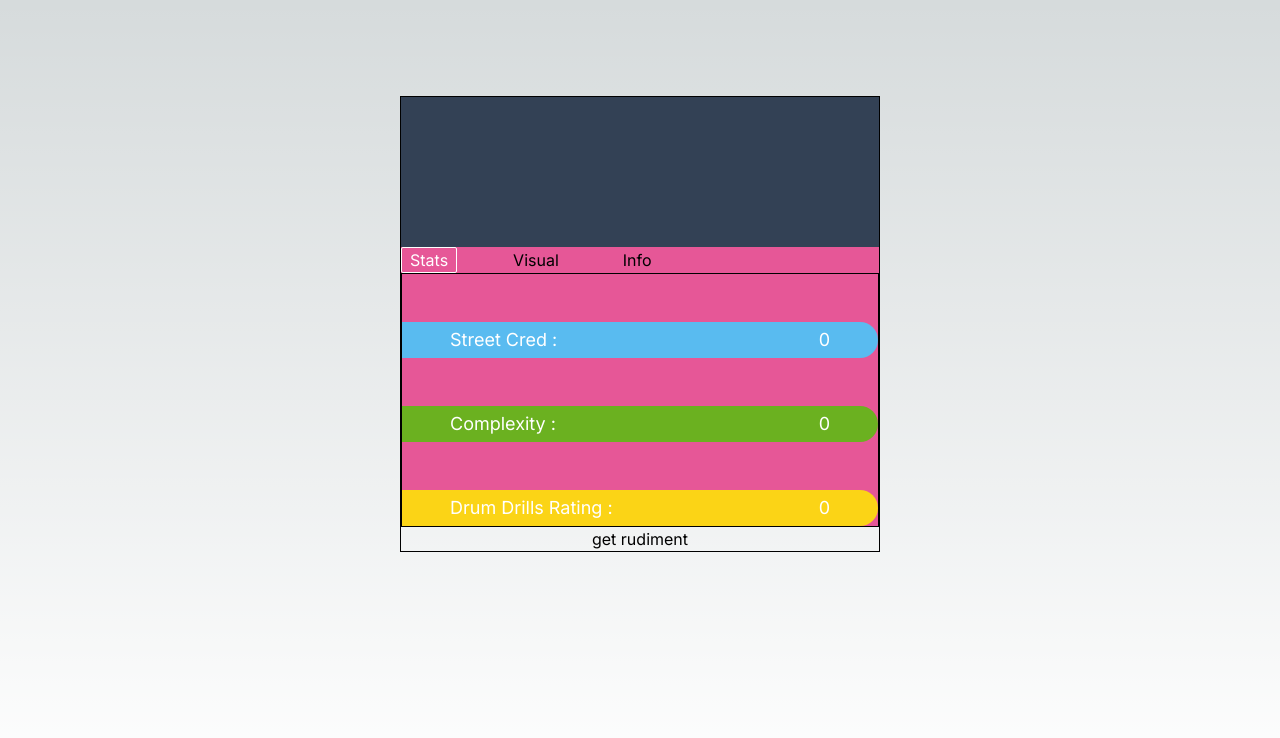
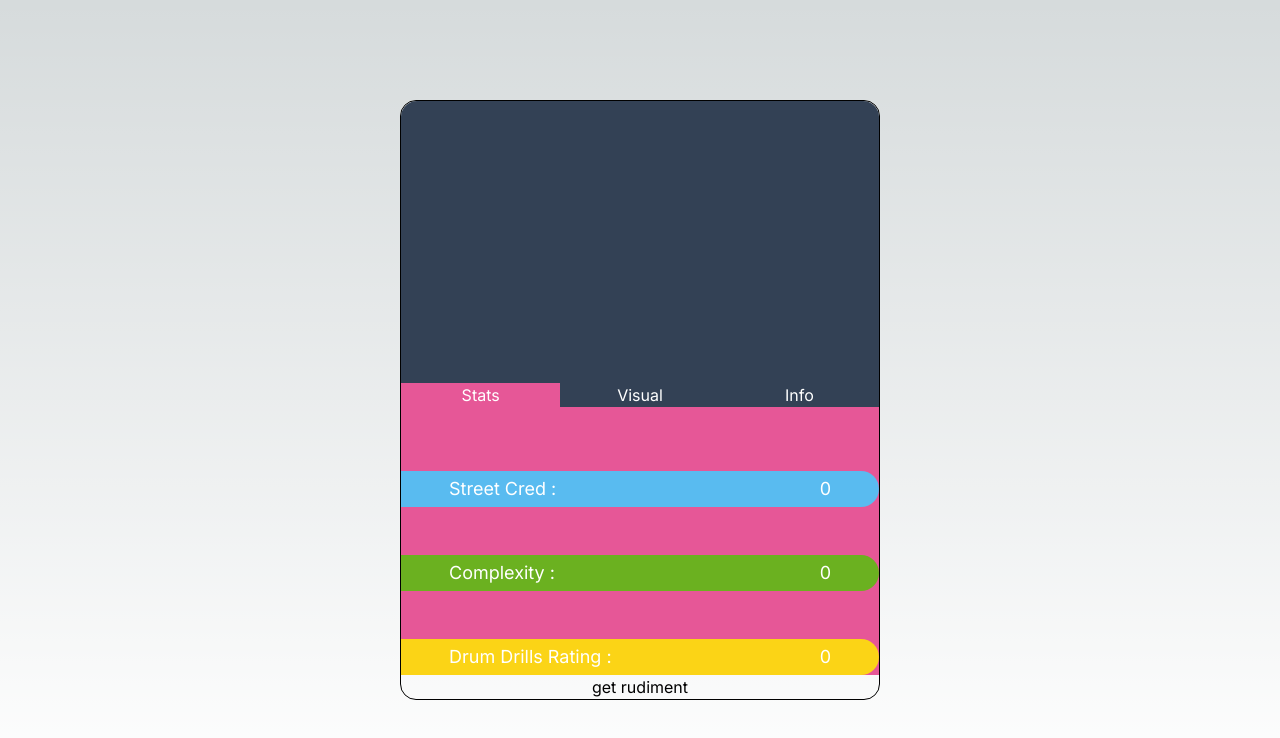
Before and after one commit to joshuablackmore/rudiment-app, a Next.js app: page / in a window 1280 px wide. Shown: the top 738 px of the page. Built offline with nearby package versions, Linux system fonts and the light colour scheme.

Commit message:
further design on Tab.List, centered card, rounded

```diff
--- a/app/components/card/index.tsx
+++ b/app/components/card/index.tsx
@@ -53,8 +53,8 @@ const Card = () => {
   };
 
   return (
-    <div className="flex flex-col min-h-[75%] w-[75%] min-w-96 max-w-[480px] border border-black ">
-      <div className="flex-1 bg-slate-700">
+    <div className="flex flex-col min-h-[75%] w-[75%] min-w-96 max-w-[480px] border border-black rounded-2xl">
+      <div className="flex-1 bg-slate-700 rounded-t-2xl">
         <h1>{displayedRudiment.name}</h1>
       </div>
       <div className="flex-1 flex bg-[#e65797]">
--- a/app/components/stats/index.tsx
+++ b/app/components/stats/index.tsx
@@ -34,14 +34,14 @@ const Stats: React.FC<RudStatsProps> = ({ rating, cred, complexity, info }) => {
   return (
     <div className="flex flex-col justify-between w-full h-full">
       <Tab.Group>
-        <Tab.List className="flex-0 space-x-12">
+        <Tab.List className="flex-0 justify-around flex">
           <Tab as={Fragment}>
             {({ selected }) => (
               <button
                 className={
                   selected
-                    ? "text-white border border-white rounded-sm px-2"
-                    : "text-black px-2"
+                    ? "text-white w-full "
+                    : "text-white w-full  bg-slate-700"
                 }
               >
                 Stats
@@ -53,8 +53,8 @@ const Stats: React.FC<RudStatsProps> = ({ rating, cred, complexity, info }) => {
               <button
                 className={
                   selected
-                    ? "text-white border border-white rounded-sm px-2"
-                    : "text-black px-2"
+                    ? "text-white  w-full"
+                    : "text-white w-full bg-slate-700"
                 }
               >
                 Visual
@@ -66,8 +66,8 @@ const Stats: React.FC<RudStatsProps> = ({ rating, cred, complexity, info }) => {
               <button
                 className={
                   selected
-                    ? "text-white border border-white rounded-sm px-2"
-                    : "text-black px-2"
+                    ? "text-white w-full"
+                    : "text-white w-full bg-slate-700"
                 }
               >
                 Info
@@ -75,7 +75,7 @@ const Stats: React.FC<RudStatsProps> = ({ rating, cred, complexity, info }) => {
             )}
           </Tab>
         </Tab.List>
-        <Tab.Panels className="border border-black flex-1">
+        <Tab.Panels className=" flex-1 flex flex-col pt-4">
           <Tab.Panel>
             <div className="mt-12 space-y-12">
               <StatItem
--- a/app/page.tsx
+++ b/app/page.tsx
@@ -3,7 +3,7 @@ import Card from "./components/card";
 
 export default function Home() {
   return (
-    <main className="flex h-screen flex-col items-center p-24">
+    <main className="flex h-screen flex-col items-center justify-center">
       <Card />
     </main>
   );
```
